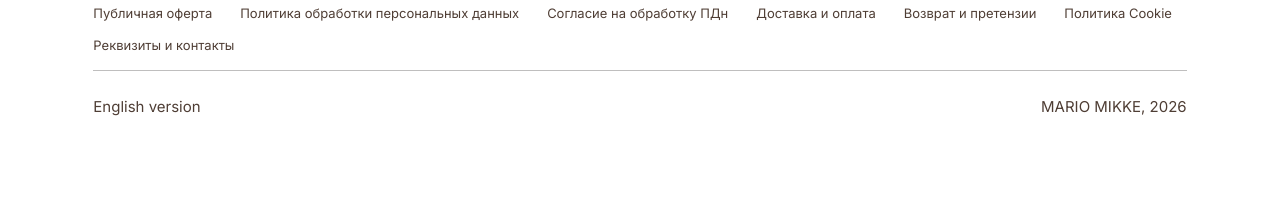
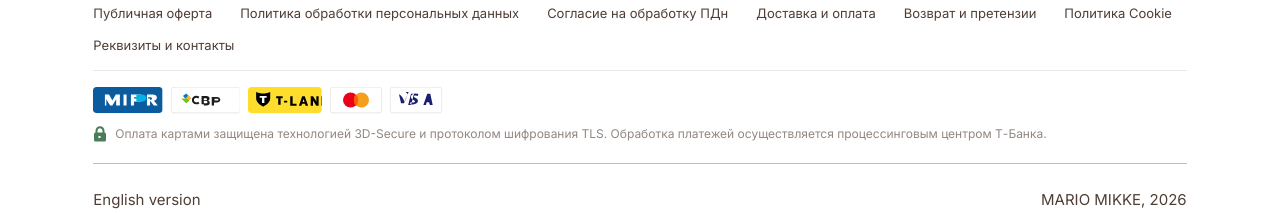
Before and after one commit to dnsptr/clothing-store, a Next.js app: page / in a window 1280 px wide. Shown: the part 4868-5081 px from the top of the page. Before the commit the page ends 5030 px from the top, so only its background shows below. Built offline with nearby package versions, Linux system fonts and the light colour scheme; no server answers.

Commit message:
feat(storefront): add payment system badges and security notices for T-Bank moderation

```diff
--- a/src/components/Footer.module.css
+++ b/src/components/Footer.module.css
@@ -113,6 +113,11 @@
 
 .legalLink:hover {
   opacity: 0.64;
+}
+
+.paymentSection {
+  padding: 16px 0 20px;
+  border-top: 1px solid rgba(95, 94, 92, 0.14);
 }
 
 .bottom {
--- a/src/components/Footer.tsx
+++ b/src/components/Footer.tsx
@@ -4,6 +4,7 @@ import { useState } from "react";
 import Link from "next/link";
 import { useBodyScrollLock } from "@/hooks/useBodyScrollLock";
 import { useOverlayDismiss } from "@/hooks/useOverlayDismiss";
+import PaymentLogos from "./PaymentLogos";
 import styles from "./Footer.module.css";
 
 // Страницы «Отзывы» и «Реферальная программа» убраны вместе со ссылками:
@@ -107,6 +108,10 @@ export default function Footer() {
           ))}
         </nav>
 
+        <div className={styles.paymentSection}>
+          <PaymentLogos showSecurityText={true} />
+        </div>
+
         <div className={styles.bottom}>
           <Link href="/info/english" className={styles.locale}>
             English version
--- /dev/null
+++ b/src/components/PaymentLogos.module.css
@@ -0,0 +1,75 @@
+.container {
+  display: flex;
+  flex-direction: column;
+  gap: 12px;
+}
+
+.badges {
+  display: flex;
+  align-items: center;
+  flex-wrap: wrap;
+  gap: 8px;
+}
+
+.badge {
+  display: inline-flex;
+  align-items: center;
+  justify-content: center;
+  height: 26px;
+  padding: 0;
+  background: #ffffff;
+  border-radius: 4px;
+  box-shadow: 0 1px 2px rgba(0, 0, 0, 0.04);
+  transition: transform 0.15s ease, box-shadow 0.15s ease;
+}
+
+.badge:hover {
+  transform: translateY(-1px);
+  box-shadow: 0 2px 5px rgba(0, 0, 0, 0.08);
+}
+
+.icon {
+  display: block;
+  height: 26px;
+  width: auto;
+  border-radius: 3px;
+}
+
+.securityInfo {
+  display: flex;
+  align-items: center;
+  gap: 8px;
+  color: var(--text-secondary, rgba(79, 62, 53, 0.62));
+  font-size: 12px;
+  line-height: 18px;
+}
+
+.lockIcon {
+  flex-shrink: 0;
+  width: 14px;
+  height: 16px;
+  color: #4a7c59;
+}
+
+.securityText {
+  letter-spacing: 0;
+}
+
+@media (max-width: 640px) {
+  .badges {
+    gap: 6px;
+  }
+
+  .badge {
+    height: 24px;
+  }
+
+  .icon {
+    height: 24px;
+  }
+
+  .securityInfo {
+    font-size: 11px;
+    line-height: 16px;
+  }
+}
--- /dev/null
+++ b/src/components/PaymentLogos.tsx
@@ -0,0 +1,139 @@
+import React from "react";
+import styles from "./PaymentLogos.module.css";
+
+interface PaymentLogosProps {
+  showSecurityText?: boolean;
+  className?: string;
+}
+
+export default function PaymentLogos({ showSecurityText = true, className }: PaymentLogosProps) {
+  return (
+    <div className={`${styles.container}${className ? ` ${className}` : ""}`}>
+      <div className={styles.badges} role="group" aria-label="Принимаемые способы оплаты">
+        {/* МИР */}
+        <span className={styles.badge} title="Платёжная система МИР">
+          <svg
+            className={styles.icon}
+            viewBox="0 0 64 24"
+            fill="none"
+            xmlns="http://www.w3.org/2000/svg"
+            role="img"
+            aria-label="МИР"
+          >
+            <rect width="64" height="24" rx="3" fill="#0B5C9E" />
+            <path
+              d="M11 7h3.8l3.1 5.4L21 7h3.8v10h-3.4v-5.6l-3.5 5.6h-2.1L12.3 11.4V17H11V7zm17.2 0H31v10h-2.8V7zm14.6 0H35v10h2.8v-3.7h5c2.6 0 4.4-1.4 4.4-3.2 0-1.7-1.8-3.1-4.4-3.1zm-.4 3.7h-4.6V9.4h4.6c1.2 0 2 .5 2 1.3 0 .8-.8 1.4-2 1.4zm10.7-3.7h-3.3v10h2.8v-3.8h.5l3.1 3.8h3.6l-3.5-4.2c1.7-.5 2.7-1.7 2.7-2.9 0-1.8-1.7-2.9-4.2-2.9zm-.5 3.6h-1.8V9.4h1.8c1.1 0 1.9.4 1.9 1.2 0 .8-.8 1.3-1.9 1.3z"
+              fill="#FFFFFF"
+            />
+            <path
+              d="M37.8 7H45c2.6 0 4.4 1.4 4.4 3.1 0 1.8-1.8 3.2-4.4 3.2h-5V7z"
+              fill="#00B4E6"
+            />
+          </svg>
+        </span>
+
+        {/* СБП */}
+        <span className={styles.badge} title="Система быстрых платежей (СБП)">
+          <svg
+            className={styles.icon}
+            viewBox="0 0 64 24"
+            fill="none"
+            xmlns="http://www.w3.org/2000/svg"
+            role="img"
+            aria-label="СБП"
+          >
+            <rect width="64" height="24" rx="3" fill="#FFFFFF" stroke="#E2DFD9" strokeWidth="1" />
+            <path d="M14 6l4.5 4.5h-5.2L11 8.2z" fill="#0077C8" />
+            <path d="M18.5 10.5l-4.5 4.5v-5.2l2.3-2.3z" fill="#F8B133" />
+            <path d="M14 15l-4.5-4.5h5.2l2.3 2.3z" fill="#78BE20" />
+            <path
+              d="M26.2 15.2c-.8.5-1.8.8-2.9.8-2.4 0-4-1.5-4-3.9 0-2.3 1.7-4 4.1-4 1.1 0 2 .3 2.7.8l-.8 1.7c-.5-.4-1.2-.6-1.9-.6-1.3 0-2.2.9-2.2 2.1 0 1.2.9 2.1 2.2 2.1.7 0 1.4-.2 1.9-.6l.9 1.6zm4.1.8h-2.1V8.2h4.5c1.8 0 2.9.9 2.9 2.3 0 1-.6 1.7-1.5 2 1 .3 1.7 1.1 1.7 2.2 0 1.4-1.2 2.3-3.1 2.3h-2.4v-1zm1.9-3.7c.6 0 1-.4 1-1 0-.6-.4-1-1-1h-1.9v2h1.9zm.3 2.8c.7 0 1.1-.4 1.1-1.1s-.4-1.1-1.1-1.1h-2.2v2.2h2.2zm7.2-5.9h-2.1v7.8h2.1v-2.8h2.6c1.9 0 3.2-1.1 3.2-2.5s-1.3-2.5-3.2-2.5zm.5 3.3v-1.6h2.4c.7 0 1.2.3 1.2.8s-.5.8-1.2.8h-2.4z"
+              fill="#1D1D1B"
+            />
+          </svg>
+        </span>
+
+        {/* Т-Банк */}
+        <span className={styles.badge} title="Т-Банк">
+          <svg
+            className={styles.icon}
+            viewBox="0 0 68 24"
+            fill="none"
+            xmlns="http://www.w3.org/2000/svg"
+            role="img"
+            aria-label="Т-Банк"
+          >
+            <rect width="68" height="24" rx="3" fill="#FFDD2D" />
+            <path
+              d="M14 6c3.5 0 6.5-1.5 6.5-1.5v6c0 4.5-6.5 7.5-6.5 7.5S7.5 15 7.5 10.5v-6S10.5 6 14 6z"
+              fill="#000000"
+            />
+            <path d="M10.8 8.2h6.4v1.8h-2.1v4.8h-2.2V10H10.8V8.2z" fill="#FFFFFF" />
+            <path
+              d="M26 8.5h6v1.8h-1.9v6.2h-2.2v-6.2H26V8.5zm7.2 4.2h3v1.6h-3v-1.6zm5.8-4.2h2.2v7h3.6v1.8h-5.8V8.5zm11 0h2.4l3.1 8.8h-2.3l-.6-1.8h-2.7l-.6 1.8h-2.3l3-8.8zm2.2 5.3l-.9-2.7-.9 2.7h1.8zm5.7-5.3h2.2l3 4.8V8.5h2.1v8.8h-2.2l-3-4.8v4.8H57.9V8.5zm9.8 0h2.2v3.6l2.8-3.6h2.7l-3.3 4.1 3.6 4.7H73l-2.9-3.9v3.9h-2.2V8.5z"
+              fill="#000000"
+            />
+          </svg>
+        </span>
+
+        {/* Mastercard */}
+        <span className={styles.badge} title="Mastercard">
+          <svg
+            className={styles.icon}
+            viewBox="0 0 48 24"
+            fill="none"
+            xmlns="http://www.w3.org/2000/svg"
+            role="img"
+            aria-label="Mastercard"
+          >
+            <rect width="48" height="24" rx="3" fill="#FFFFFF" stroke="#E2DFD9" strokeWidth="1" />
+            <circle cx="19" cy="12" r="7" fill="#EB001B" />
+            <circle cx="29" cy="12" r="7" fill="#F79E1B" />
+            <path
+              d="M24 6.7a7 7 0 0 1 2 5.3 7 7 0 0 1-2 5.3 7 7 0 0 1-2-5.3 7 7 0 0 1 2-5.3z"
+              fill="#FF5F00"
+            />
+          </svg>
+        </span>
+
+        {/* Visa */}
+        <span className={styles.badge} title="Visa">
+          <svg
+            className={styles.icon}
+            viewBox="0 0 48 24"
+            fill="none"
+            xmlns="http://www.w3.org/2000/svg"
+            role="img"
+            aria-label="Visa"
+          >
+            <rect width="48" height="24" rx="3" fill="#FFFFFF" stroke="#E2DFD9" strokeWidth="1" />
+            <path
+              d="M16.8 16.5l2.6-10.2h2.7l-2.6 10.2h-2.7zm9.4-10c-.5-.2-1.3-.4-2.4-.4-2.6 0-4.5 1.3-4.5 3.2 0 1.4 1.3 2.2 2.3 2.7 1 .5 1.4.8 1.4 1.3 0 .7-.9 1-1.7 1-.9 0-1.6-.2-2.3-.5l-.4 1.8c.6.3 1.6.5 2.6.5 2.7 0 4.6-1.3 4.6-3.3 0-1.1-.7-2-2.2-2.7-.9-.5-1.5-.8-1.5-1.3 0-.4.5-.9 1.5-.9.9 0 1.5.2 2 .4l.6-1.8zm7.8 6.5c.2-.5.9-2.3.9-2.3s-.2.4-.4.8l-1.3 5h-2.4l3.6-10.2h2.8l2.2 10.2h-2.6l-.8-2.5h-2.6zm-17.6-6.5l-3.3 7.3-.4-1.7c-.6-2.1-2.4-4.4-4.4-5.4l1.9 8.2h2.8l4.2-10.2h-2.8z"
+              fill="#1A1F71"
+            />
+          </svg>
+        </span>
+      </div>
+
+      {showSecurityText && (
+        <div className={styles.securityInfo}>
+          <svg
+            className={styles.lockIcon}
+            viewBox="0 0 14 16"
+            fill="none"
+            xmlns="http://www.w3.org/2000/svg"
+            aria-hidden="true"
+          >
+            <path
+              d="M11.5 6.5V4.75a4.5 4.5 0 0 0-9 0V6.5A1.5 1.5 0 0 0 1 8v6a1.5 1.5 0 0 0 1.5 1.5h9A1.5 1.5 0 0 0 13 14V8a1.5 1.5 0 0 0-1.5-1.5zm-7-1.75a2.5 2.5 0 0 1 5 0V6.5h-5V4.75zm4 7.25H5.5v-2h2v2z"
+              fill="currentColor"
+            />
+          </svg>
+          <span className={styles.securityText}>
+            Оплата картами защищена технологией 3D-Secure и протоколом шифрования TLS. Обработка платежей осуществляется процессинговым центром Т-Банка.
+          </span>
+        </div>
+      )}
+    </div>
+  );
+}
```
Also changed, not shown: src/app/checkout/CheckoutClient.tsx (+8 -0 lines), src/app/checkout/checkout.module.css (+16 -0 lines).
